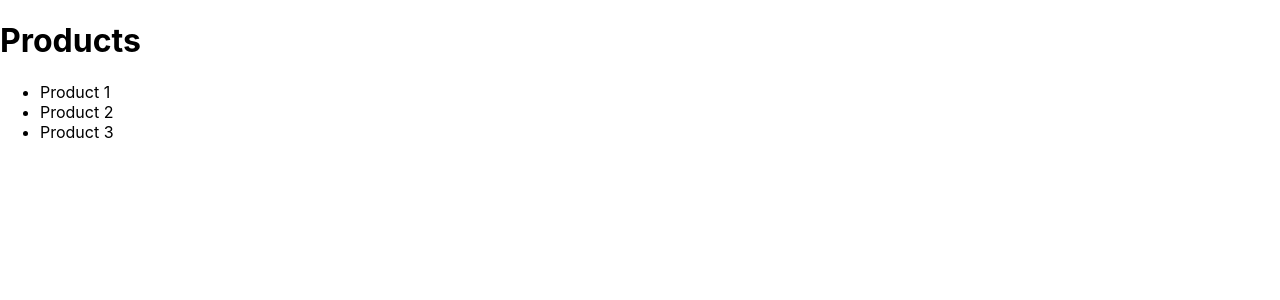
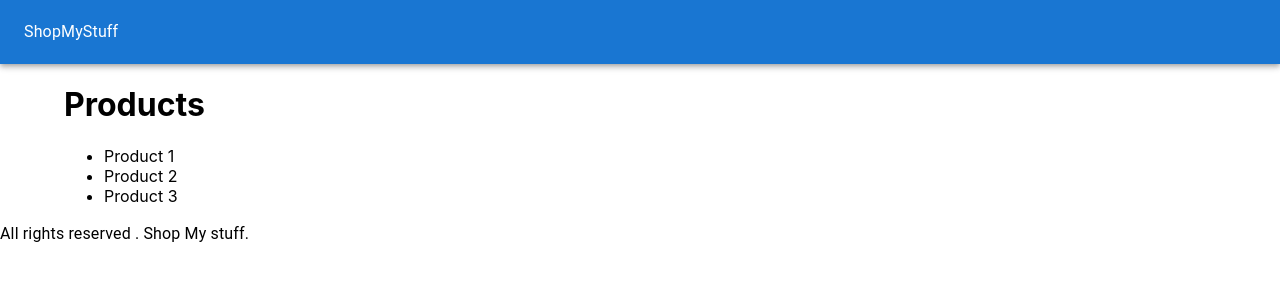
Before and after one commit to Akramobt/ShopMyStuffs, a Next.js app: page / in a window 1280 px wide. Shown: the top 300 px of the page. Built offline with nearby package versions, Linux system fonts and the light colour scheme.

Commit message:
Adding styles to layout and installing material styles

```diff
--- a/components/Layout.js
+++ b/components/Layout.js
@@ -1,19 +1,30 @@
-import React from 'react';
+import React, { Children } from 'react';
 import Head from 'next/head';
-import {AppBar,Toolbar,Typography} from '@material-ui/core';
+import {AppBar,Toolbar,Typography,Container} from '@mui/material';
+import useStyles from '../utils/Styles';
 
-export default function Layout() {
+export default function Layout({children}) {
+  const classes = useStyles();
+
   return (
     <div>
       <Head>
         <title> Shop My Stuff</title>
       </Head>
-      <AppBar position = "static">
+      <AppBar position = "static" className={classes.navbar}>
         <Toolbar>
-            <Typography> SMStuff</Typography>
+            <Typography> ShopMyStuff</Typography>
 
         </Toolbar>
       </AppBar>
+      <Container>
+        {children}
+      </Container>
+      <footer>
+        <Typography>
+          All rights reserved . Shop My stuff.
+        </Typography>
+      </footer>
 
     </div>
   )
--- a/package.json
+++ b/package.json
@@ -12,6 +12,7 @@
     "@emotion/react": "^11.10.5",
     "@emotion/styled": "^11.10.5",
     "@mui/material": "^5.10.12",
+    "@mui/styles": "^5.10.10",
     "eslint": "8.26.0",
     "eslint-config-next": "13.0.1",
     "next": "13.0.1",
--- a/pages/index.js
+++ b/pages/index.js
@@ -1,17 +1,20 @@
 import Head from 'next/head';
 import Image from 'next/image';
 import styles from '../styles/Home.module.css';
+import Layout from '../components/Layout';
 
 export default function Home() {
   return (
-    <div>
-      <h1> Products</h1>
-      <ul>
+    <Layout>
+     <div>
+       <h1> Products</h1>
+       <ul>
         <li> Product 1</li>
         <li> Product 2</li>
         <li> Product 3</li>
-      </ul>
+       </ul>
 
-    </div>
+      </div>
+    </Layout>
   )
 }
--- /dev/null
+++ b/utils/Styles.js
@@ -0,0 +1,15 @@
+import { makeStyles } from '@mui/styles';
+
+
+const useStyles = makeStyles((theme) =>({
+
+    navbar:{
+        backgroundColor : '#203040',
+        '& a':{
+           color: '#ffffff',
+           marginLeft : 10,
+        },
+    },
+
+}));
+export default useStyles;
```
Also changed, not shown: 1 other file (tests, documents, lock files or other folders).
